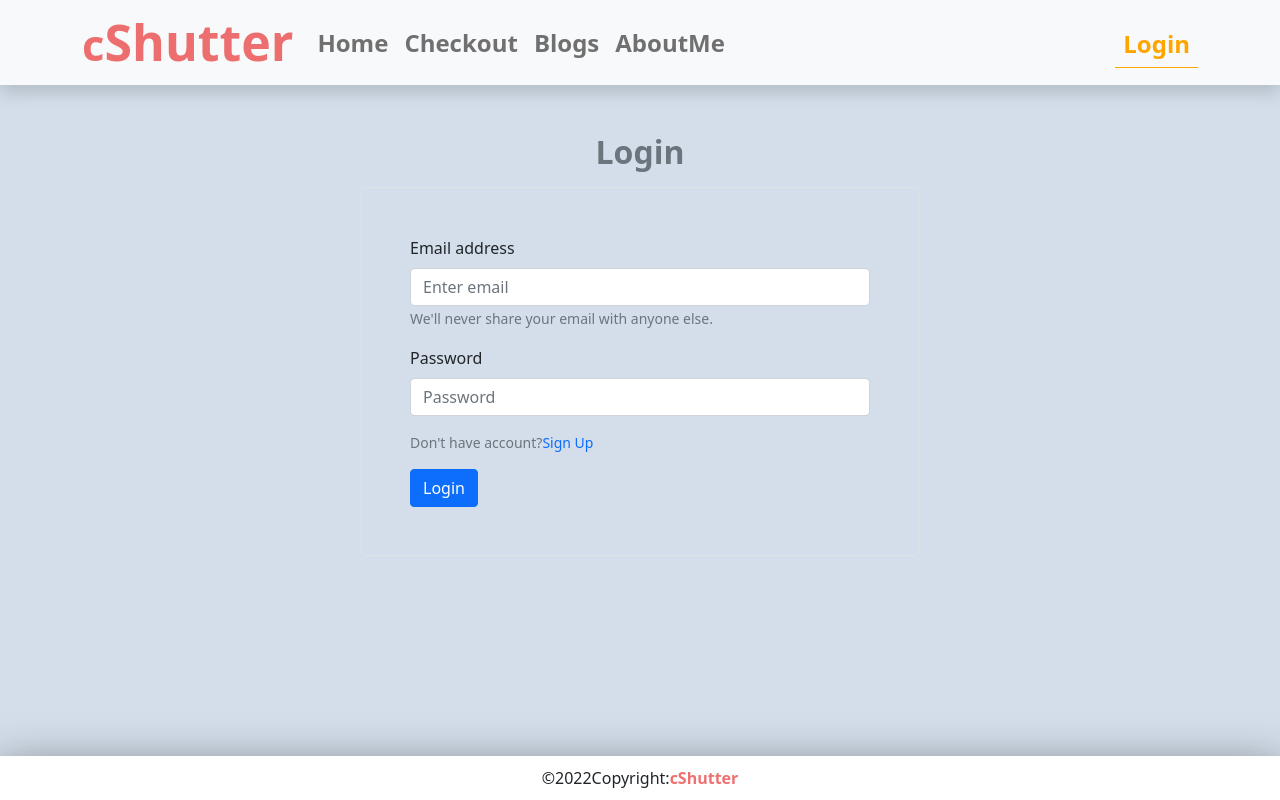
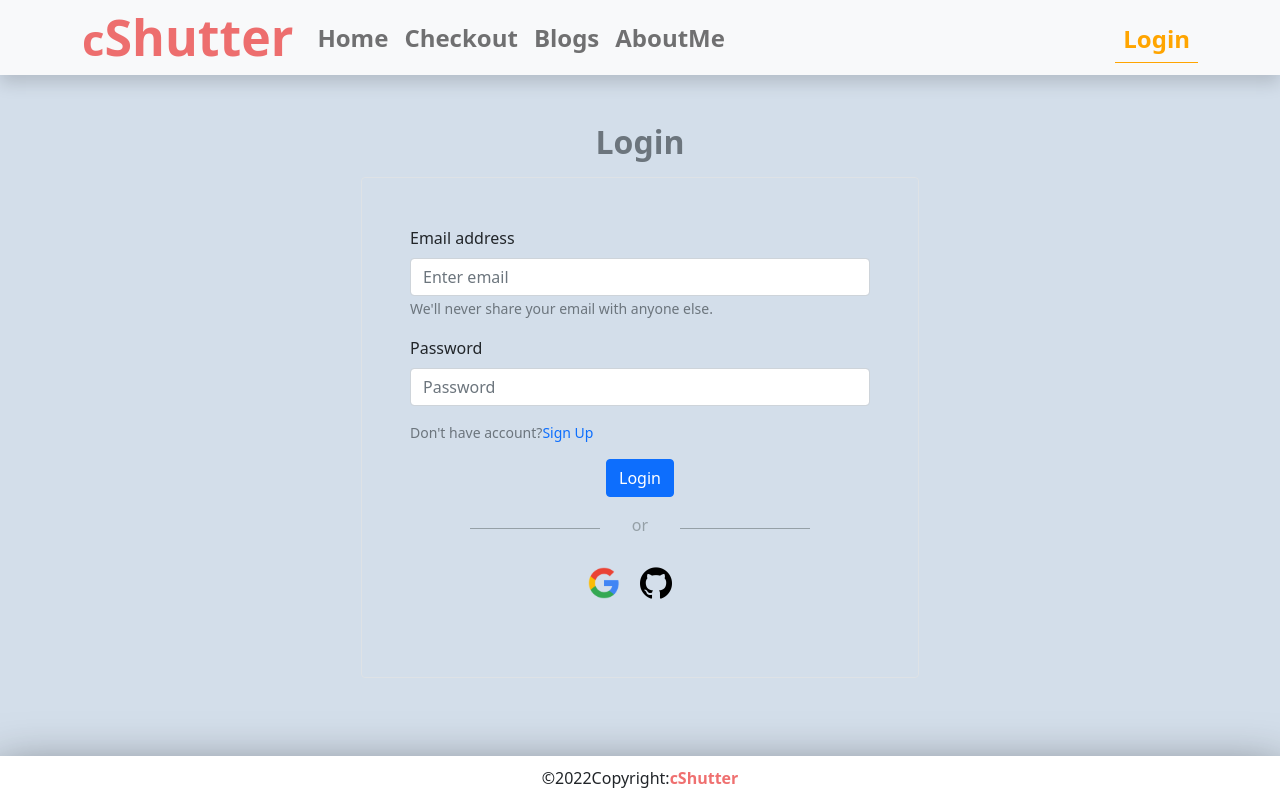
Before and after one commit to Alamin-git/cshutter, a React (Create React App) app: page /login in a window 1280 px wide. Built offline with nearby package versions, Linux system fonts and the light colour scheme; no server answers.

Commit message:
login and signup page update

```diff
--- a/src/Pages/Home/Banner/Banner.css
+++ b/src/Pages/Home/Banner/Banner.css
@@ -1,7 +1,7 @@
 .banner {
    background-image: linear-gradient(rgba(0, 0, 0, 0.35),
          rgba(0, 0, 0, 0.35)), url(../../../images/banner.jpg);
-   height: 80vh;
+   height: 82vh;
    background-repeat: no-repeat;
    background-size: cover;
    background-position: center;
--- a/src/Pages/Login/Login.css
+++ b/src/Pages/Login/Login.css
@@ -0,0 +1,42 @@
+.login-or {
+   color: #95A0A7;
+   text-align: center;
+   position: relative;
+}
+
+.login-or::before {
+   content: '';
+   display: block;
+   width: 130px;
+   height: 1px;
+   background: #95A0A7;
+   left: 60px;
+   top: 60%;
+   position: absolute;
+}
+
+.login-or::after {
+   content: '';
+   display: block;
+   width: 130px;
+   height: 1px;
+   background: #95A0A7;
+   right: 60px;
+   top: 60%;
+   position: absolute;
+}
+
+.g-sign-btn {
+   display: flex;
+   align-items: center;
+   justify-content: center;
+   margin: 30px 0;
+}
+
+.g-sign-btn img {
+   height: 32px;
+   width: 32px;
+   margin-right: 10px;
+   cursor: pointer;
+   margin-right: 20px;
+}
--- a/src/Pages/Login/Login.js
+++ b/src/Pages/Login/Login.js
@@ -3,6 +3,9 @@ import { Form, Button } from 'react-bootstrap';
 import { useSignInWithEmailAndPassword } from 'react-firebase-hooks/auth';
 import { Link, useLocation, useNavigate } from 'react-router-dom';
 import auth from '../../firebase.init';
+import gLogo from '../../images/google-icon.png';
+import gitLogo from '../../images/githubLogo.png';
+import './Login.css'
 
 const Login = () => {
    const emailRef = useRef('');
@@ -37,7 +40,8 @@ const Login = () => {
       <div className='container'>
          <div className="login-form">
             <h3 className='text-center mt-5 mb-3 fs-2 text-secondary fw-bold'>Login</h3>
-            <Form onSubmit={handelLoginSubmit} className='w-50 mx-auto  border p-5 rounded'>
+            <div className='w-50 mx-auto  border p-5 rounded'>
+               <Form onSubmit={handelLoginSubmit} >
                   <Form.Group className="mb-3" controlId="formBasicEmail">
                      <Form.Label>Email address</Form.Label>
                      <Form.Control ref={emailRef} type="email" placeholder="Enter email" required />
@@ -64,10 +68,16 @@ const Login = () => {
                            </Link></p>
                      </Form.Text>
                   </Form.Group>
-               <Button variant="primary" type="submit">
+                  <Button className='mb-3 d-block mx-auto' variant="primary" type="submit">
                      Login
                   </Button>
                </Form>
+               <p className='login-or'>or</p>
+               <div className="g-sign-btn">
+                  <img src={gLogo} alt="" />
+                  <img src={gitLogo} alt="" />
+               </div>
+            </div>
          </div>
       </div>
    );
--- a/src/Pages/Shared/Header/Header.css
+++ b/src/Pages/Shared/Header/Header.css
@@ -7,6 +7,7 @@
    font-size: 50px;
    color: #e72525a7 !important;
    font-weight: 700;
+   padding: 0;
 }
 
 .brand-name:hover {
--- a/src/Pages/SignOut/SignOut.js
+++ b/src/Pages/SignOut/SignOut.js
@@ -3,6 +3,8 @@ import { Form, Button } from 'react-bootstrap';
 import { useCreateUserWithEmailAndPassword } from 'react-firebase-hooks/auth';
 import { Link, useLocation, useNavigate } from 'react-router-dom';
 import auth from '../../firebase.init';
+import gLogo from '../../images/google-icon.png';
+import gitLogo from '../../images/githubLogo.png';
 
 const SignOut = () => {
    const emailRef = useRef('');
@@ -37,7 +39,8 @@ const SignOut = () => {
       <div className='container mb-5'>
          <div className="login-form">
             <h3 className='text-center mt-5 mb-3 fs-2 text-secondary fw-bold'>Sign Up</h3>
-            <Form onSubmit={handelSignUpSubmit} className='w-50 mx-auto  border p-5 rounded'>
+            <div className='w-50 mx-auto  border p-5 rounded'>
+               <Form onSubmit={handelSignUpSubmit}>
                   <Form.Group className="mb-3" controlId="formBasicEmail">
                      <Form.Label>Name</Form.Label>
                      <Form.Control ref={emailRef} type="text" placeholder="Name" required />
@@ -68,10 +71,16 @@ const SignOut = () => {
                            </Link></p>
                      </Form.Text>
                   </Form.Group>
-               <Button variant="primary" type="submit">
+                  <Button className='mb-3 d-block mx-auto' variant="primary" type="submit">
                      Sign Up
                   </Button>
                </Form>
+               <p className='login-or'>or</p>
+               <div className="g-sign-btn">
+                  <img src={gLogo} alt="" />
+                  <img src={gitLogo} alt="" />
+               </div>
+            </div>
          </div>
       </div>
    );
```
Also changed, not shown: src/images/githubLogo.png (added), src/images/google-icon.png (added). Lines whose indentation alone changed are shown as unchanged.
